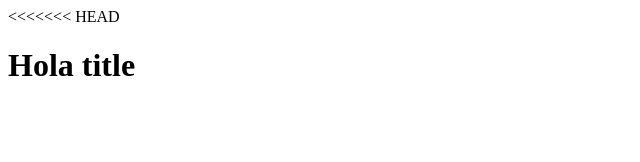
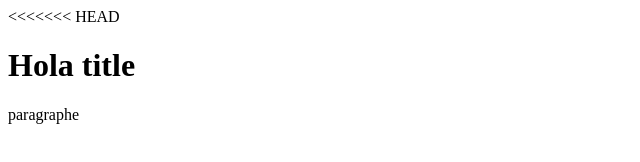
Before and after one commit to bvandroidcertified/sample_project, a plain HTML site: page index.html in a window 1280 px wide. Shown: the full height of the page, 0-640 px from the left. Drawn offline with Linux system fonts and the light colour scheme.

Commit message:
ajouter paragraphe

```diff
--- a/index.html
+++ b/index.html
@@ -7,5 +7,6 @@
   </head>
   <body>
     <h1>Hola title</h1>
+    <p>paragraphe</p>
   </body>
 </html>
```
